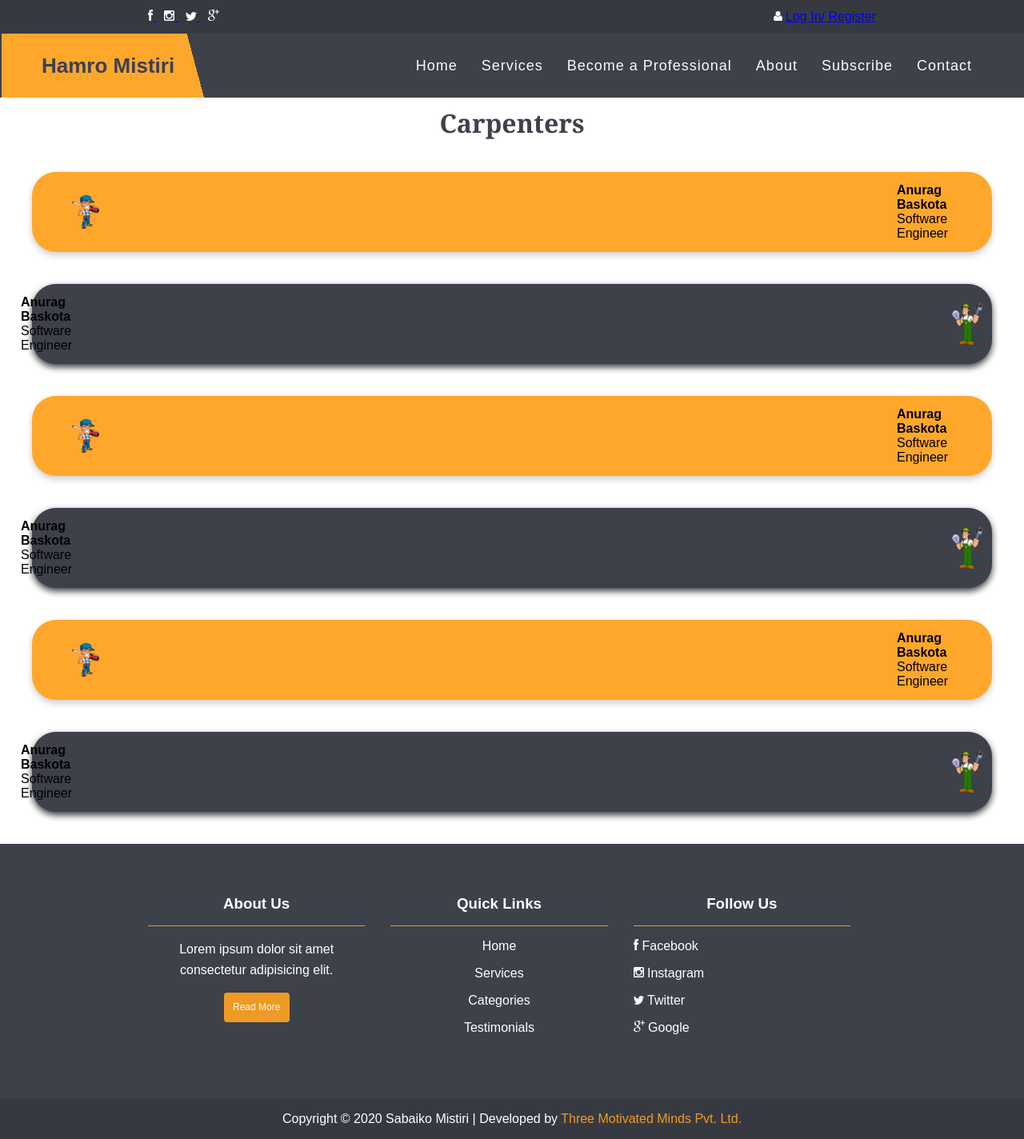
After one commit to Anuragh6911/HamroMistiri, a PHP site: page /carpenter.php in a window 1280 px wide. The commit adds this page. Shown: the whole page at 80% size. Run offline with PHP 8.4, Linux system fonts and the light colour scheme.

Commit message:
Anurag: Creating Become a Professional Page

```diff
--- /dev/null
+++ b/carpenter.php
@@ -0,0 +1,104 @@
+<?php
+session_start();
+
+if(!isset($_SESSION['fullname'])){
+ //   header ('location:loginregister.php');
+}
+?>
+<html>
+    <head>
+        <meta charset="UTF-8">
+        <meta http-equiv="X-UA-Compatible" content="IE=edge">
+        <meta name="viewport" content="width=device-width, initial-scale=1.0">
+
+        <link rel="stylesheet" href="./css/services.css">
+        <title>
+            Engineers
+        </title>
+        <script src="https://code.jquery.com/jquery-3.6.0.min.js" integrity="sha256-/xUj+3OJU5yExlq6GSYGSHk7tPXikynS7ogEvDej/m4=" crossorigin="anonymous"></script>
+        <script>
+          $(function() {
+            $('#header').load('./header.php');
+            $('#footer').load('./footer.php');
+          })
+      </script>
+    </head>
+    <body>
+      <div id="header"> </div>
+        <h1 class="heading">Carpenters</h1>
+        <div class="main">
+            <div class="card">
+                <div class="cardimg">
+                    <img src="./images/electrician1.png" alt="Avatar"  >
+                </div>
+
+                 <div class="cardcontainer">
+                   <h4><b>Anurag Baskota</b></h4>
+                   <p>Software Engineer</p>
+                 </div>
+            </div>
+
+              <div class="card1">
+                <div class="cardimg1">
+                    <img src="./images/electrician2.png" alt="Avatar">
+                </div>
+
+                 <div class="cardcontainer1">
+                   <h4><b>Anurag Baskota</b></h4>
+                   <p>Software Engineer</p>
+                 </div>
+
+              </div>
+
+              <div class="card">
+                <div class="cardimg">
+                    <img src="./images/electrician1.png" alt="Avatar">
+                </div>
+
+                 <div class="cardcontainer">
+                   <h4><b>Anurag Baskota</b></h4>
+                   <p>Software Engineer</p>
+                 </div>
+              </div>
+
+              <div class="card1">
+                <div class="cardimg1">
+                <img src="./images/electrician2.png" alt="Avatar">
+            </div>
+                 <div class="cardcontainer1">
+                   <h4><b>Anurag Baskota</b></h4>
+                   <p>Software Engineer</p>
+                 </div>
+
+              </div>
+
+
+              <div class="card">
+                <div class="cardimg">
+                    <img src="./images/electrician1.png" alt="Avatar">
+                </div>
+
+                 <div class="cardcontainer">
+                   <h4><b>Anurag Baskota</b></h4>
+                   <p>Software Engineer</p>
+                 </div>
+              </div>
+
+              <div class="card1">
+                <div class="cardimg1">
+                <img src="./images/electrician2.png" alt="Avatar">
+            </div>
+                 <div class="cardcontainer1">
+                   <h4><b>Anurag Baskota</b></h4>
+                   <p>Software Engineer</p>
+                 </div>
+
+              </div>
+
+
+
+
+        </div>
+        <div id="footer"> </div>
+            </body>
+</html>
```
Also changed, not shown: css/home.css (+87 -17 lines), index.php (+21 -10 lines).
